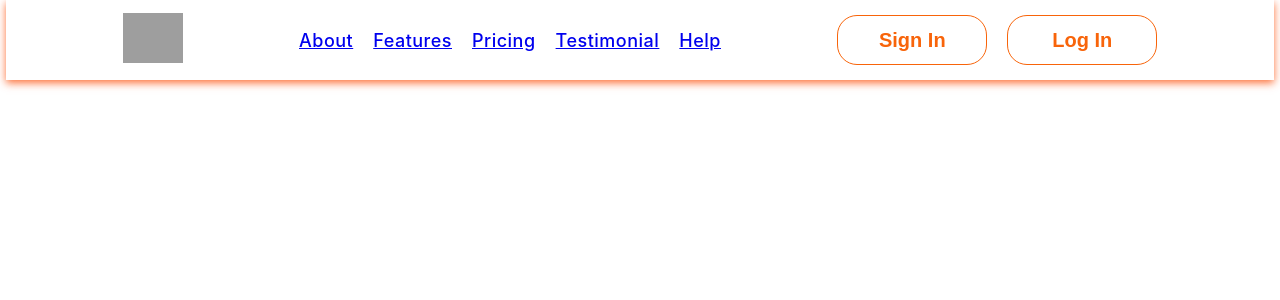
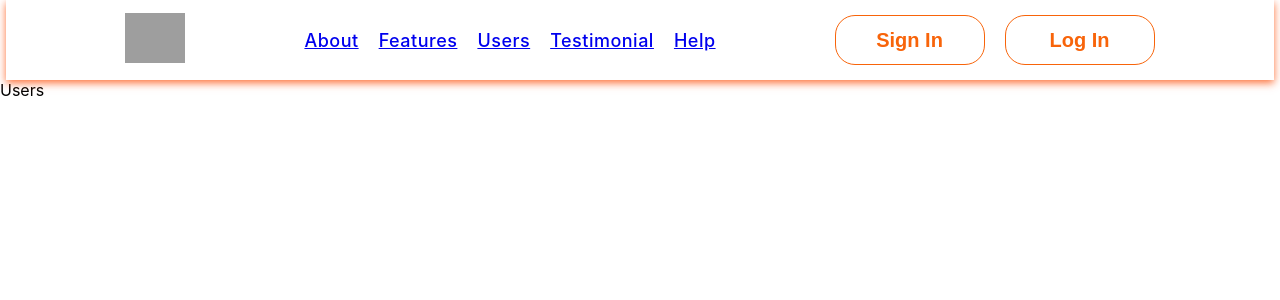
Before and after one commit to PreetS123/AuthenticationBackend, a React (Create React App) app in the folder frontend/: page /users in a window 1280 px wide. Shown: the top 300 px of the page. Built offline with nearby package versions, Linux system fonts and the light colour scheme; grey boxes are pictures that could not be loaded.

Commit message:
users-page-added

```diff
--- a/frontend/src/App.js
+++ b/frontend/src/App.js
@@ -4,6 +4,7 @@ import { Navbar } from './Components/Navbar';
 import { Dashboard } from './Pages/Dashboard';
 import { Login } from './Pages/Login';
 import { SignUp } from './Pages/SignUp';
+import { Users } from './Pages/Users';
 
 
 function App() {
@@ -14,7 +15,7 @@ function App() {
         <Route path='/' element={<SignUp/>}  />
         <Route path='/login' element={<Login/>}  />
         <Route path='/dashboard' element={<Dashboard/>}  />
-        {/* <Route path='/' element  /> */}
+        <Route path='/users' element={<Users/>}  />
        </Routes>
     </div>
   );
--- a/frontend/src/Components/Navbar.jsx
+++ b/frontend/src/Components/Navbar.jsx
@@ -39,10 +39,10 @@ export const Navbar = () => {
           <p>Features</p>
         </NavLink>
         <NavLink
-          to="#"
+          to="/users"
 
         >
-          <p>Pricing</p>
+          <p>Users</p>
         </NavLink>
         <NavLink
           to="#"
--- /dev/null
+++ b/frontend/src/Context/AuthContext.jsx
@@ -0,0 +1,17 @@
+import React, {createContext,useState} from 'react';
+
+
+export const AuthContext=createContext();
+
+
+export function AuthContextProvider({children}){
+     const {isAuth,setAuth}= useState(false);
+
+    return(
+        <>
+        <AuthContext.Provider value={{isAuth,setAuth}}>
+            {children}
+        </AuthContext.Provider>
+        </>
+    )
+}
--- a/frontend/src/Pages/Login.jsx
+++ b/frontend/src/Pages/Login.jsx
@@ -30,7 +30,7 @@ const [inpVal,setInpVal]= useState({
           localStorage.setItem('token',JSON.stringify(res.token))
           console.log('login',res.token);
           alert('LOGIN DONE');
-          navigate('/dashboard')
+          navigate('/users')
         }
        }).catch(er=>console.log(er))
   }
--- /dev/null
+++ b/frontend/src/Pages/Users.jsx
@@ -0,0 +1,13 @@
+import React,{useEffect, useState}from 'react'
+
+export const Users = () => {
+   const [data,setData]= useState([]);
+
+   useEffect(()=>{
+
+   },[])
+
+  return (
+    <div>Users</div>
+  )
+}
--- a/frontend/src/index.js
+++ b/frontend/src/index.js
@@ -3,12 +3,15 @@ import ReactDOM from 'react-dom/client';
 import './index.css';
 import App from './App';
 import {BrowserRouter} from 'react-router-dom';
+import { AuthContextProvider } from './Context/AuthContext';
 
 const root = ReactDOM.createRoot(document.getElementById('root'));
 root.render(
   <>
   <BrowserRouter>
+  <AuthContextProvider>
     <App />
+    </AuthContextProvider>
     </BrowserRouter>
   </>
 );
```
